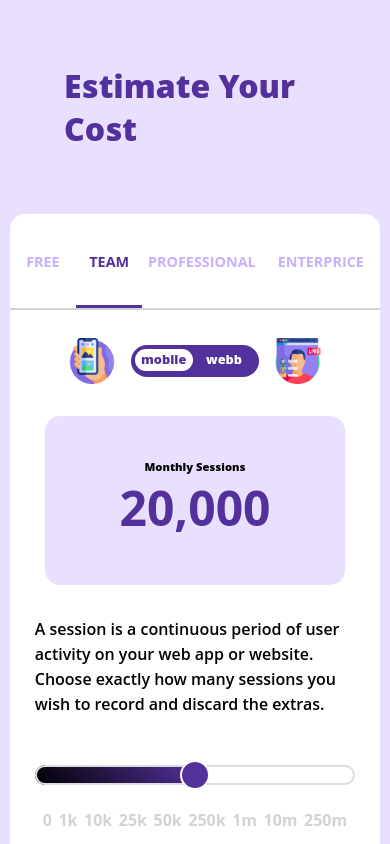
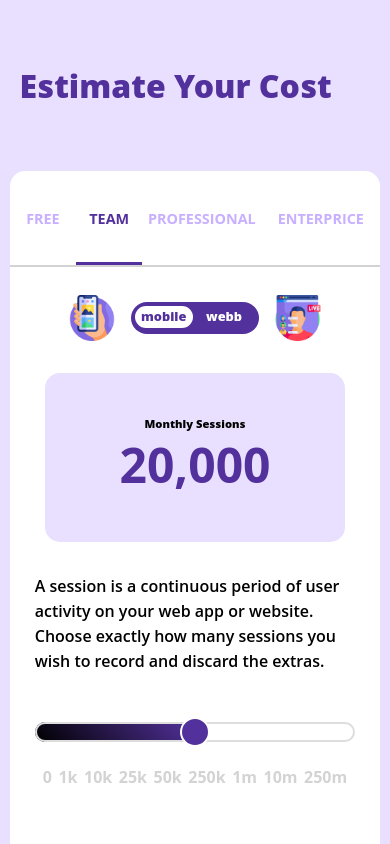
Before and after one commit to aleksandrekas/Cost-Estimator, a plain HTML site: page index.html in a window 390 px wide. Shown: the top 844 px of the page. Drawn offline with Linux system fonts and the light colour scheme.

Commit message:
Update styles.css

```diff
--- a/styles.css
+++ b/styles.css
@@ -377,4 +377,7 @@ button{
     .nav-list li:nth-child(-n+2){
         width: 40px;
     }
+    .header{
+        width: 90%;
+    }
 }
```
